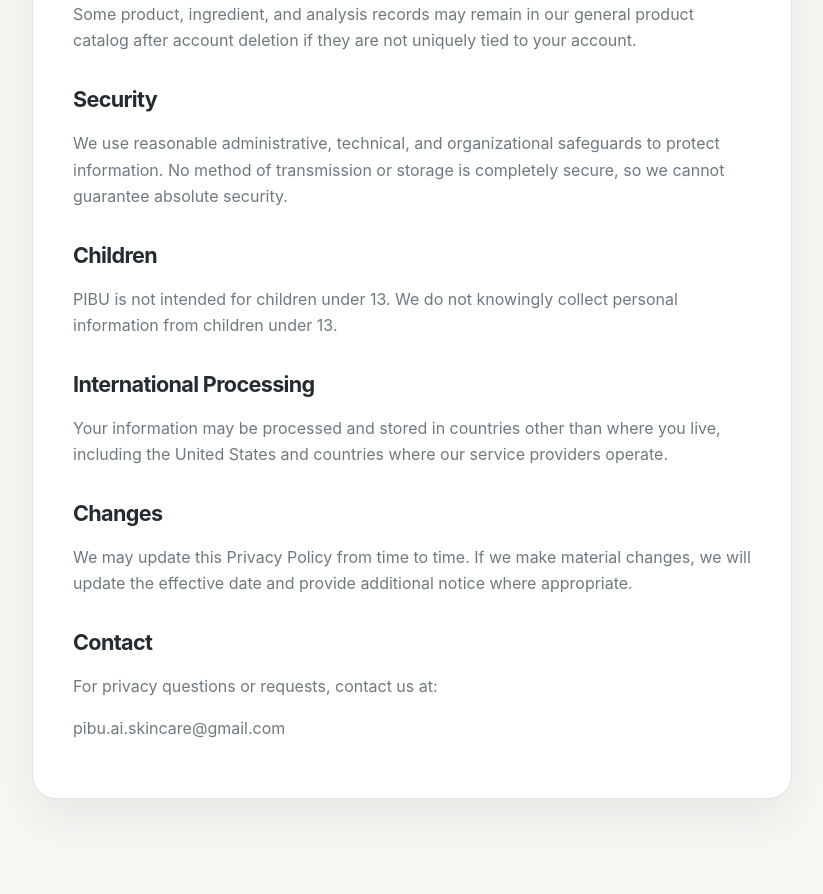
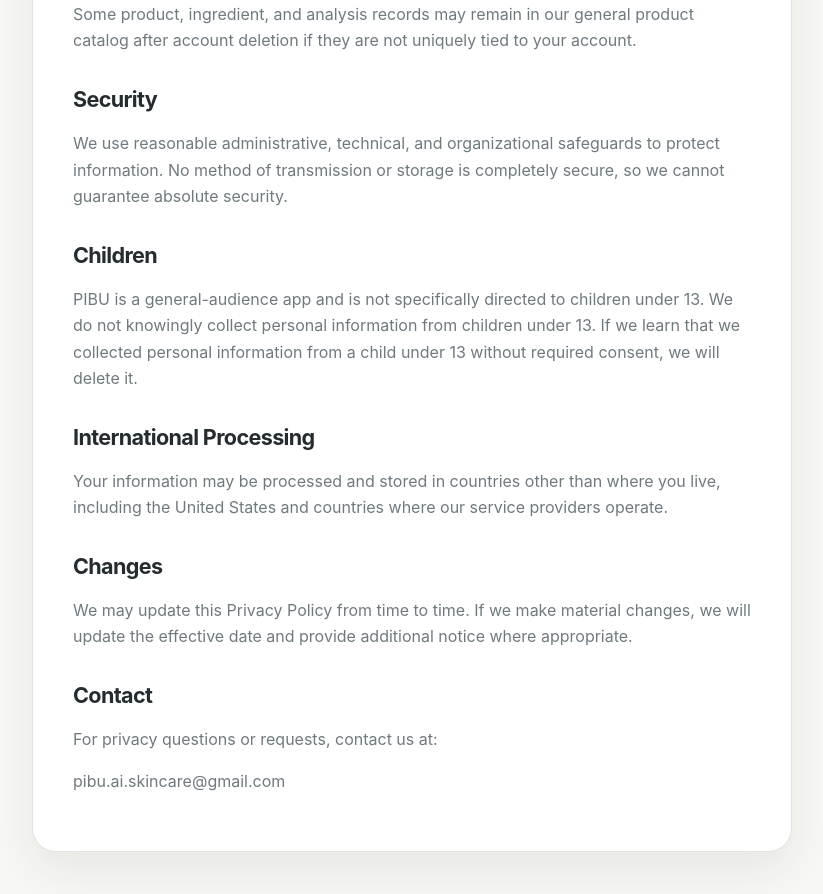
Before and after one commit to pibu-ai/legal, a Jekyll site: the page built from privacy.md, in a window 1280 px wide and 900 px high, scrolled down 2548 px. Shown: the top 894 px of the window, without its empty margins (228-1051 px from the left). Built offline with Jekyll 4.4.1, drawn with Linux system fonts in a browser that asks for light colours; before the commit the page ends 3395 px from its top, so only the background shows below that.

Commit message:
Clarify children privacy wording

```diff
--- a/privacy.md
+++ b/privacy.md
@@ -85,7 +85,7 @@ We use reasonable administrative, technical, and organizational safeguards to pr
 
 ## Children
 
-PIBU is not intended for children under 13. We do not knowingly collect personal information from children under 13.
+PIBU is a general-audience app and is not specifically directed to children under 13. We do not knowingly collect personal information from children under 13. If we learn that we collected personal information from a child under 13 without required consent, we will delete it.
 
 ## International Processing
 
```
